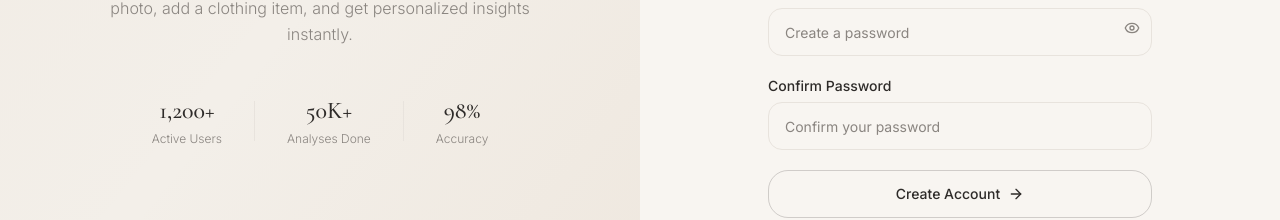
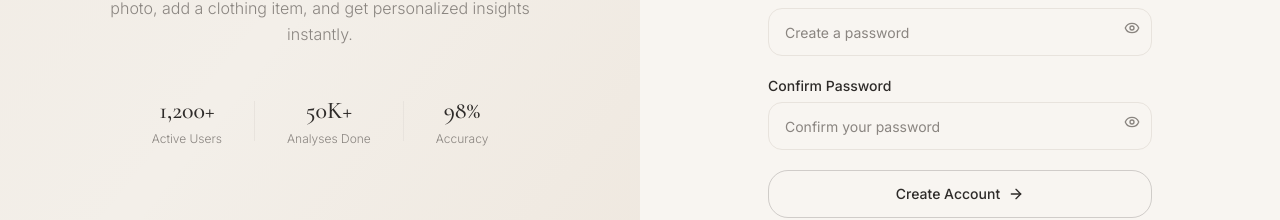
Before and after one commit to jobelGolde12/suitora, a Next.js app: page /register in a window 1280 px wide. Shown: the part 422-642 px from the top of the page. Built offline with nearby package versions, Linux system fonts and the light colour scheme; no server answers.

Commit message:
Add eye icon on register page

```diff
--- a/app/(auth)/layout.tsx
+++ b/app/(auth)/layout.tsx
@@ -1,4 +1,5 @@
 import Link from "next/link";
+import Image from "next/image";
 
 export default function AuthLayout({
   children,
@@ -13,7 +14,7 @@ export default function AuthLayout({
         <div className="relative z-10 max-w-md text-center space-y-8">
           <Link href="/" className="inline-flex items-center gap-2.5 group">
             <div className="flex h-10 w-10 items-center justify-center rounded-full border border-accent/30 bg-accent/10 overflow-hidden">
-              <img
+              <Image
                 src="/suitora_logo.png"
                 alt="Suitora"
                 width={40}
@@ -63,7 +64,7 @@ export default function AuthLayout({
         <div className="lg:hidden p-6">
           <Link href="/" className="inline-flex items-center gap-2.5 group">
             <div className="flex h-8 w-8 items-center justify-center rounded-full border border-accent/30 bg-accent/10 overflow-hidden">
-              <img
+              <Image
                 src="/suitora_logo.png"
                 alt="Suitora"
                 width={32}
--- a/app/(auth)/register/page.tsx
+++ b/app/(auth)/register/page.tsx
@@ -13,6 +13,7 @@ import { registerSchema, type RegisterFormData } from "@/lib/utils/validation";
 
 export default function RegisterPage() {
   const [showPassword, setShowPassword] = useState(false);
+  const [showConfirmPassword, setShowConfirmPassword] = useState(false);
   const [isLoading, setIsLoading] = useState(false);
   const [message, setMessage] = useState<{ type: "success" | "error"; text: string } | null>(null);
   const router = useRouter();
@@ -132,13 +133,22 @@ export default function RegisterPage() {
           </button>
         </div>
 
+        <div className="relative">
           <Input
             label="Confirm Password"
-          type="password"
+            type={showConfirmPassword ? "text" : "password"}
             placeholder="Confirm your password"
             error={errors.confirmPassword?.message}
             {...register("confirmPassword")}
           />
+          <button
+            type="button"
+            onClick={() => setShowConfirmPassword(!showConfirmPassword)}
+            className="absolute right-3 top-[38px] text-muted hover:text-foreground transition-colors"
+          >
+            {showConfirmPassword ? <EyeOff className="h-4 w-4" /> : <Eye className="h-4 w-4" />}
+          </button>
+        </div>
 
         <Button type="submit" loading={isLoading} variant="editorial" className="w-full rounded-full h-12">
           Create Account
--- a/app/loading.tsx
+++ b/app/loading.tsx
@@ -1,9 +1,11 @@
+import Image from "next/image";
+
 export default function Loading() {
   return (
     <div className="min-h-screen flex items-center justify-center">
       <div className="flex flex-col items-center gap-4">
         <div className="flex h-12 w-12 items-center justify-center rounded-xl bg-gradient-to-br from-primary to-accent overflow-hidden">
-          <img
+          <Image
             src="/suitora_logo.png"
             alt="Suitora"
             width={48}
--- a/app/not-found.tsx
+++ b/app/not-found.tsx
@@ -1,4 +1,5 @@
 import Link from "next/link";
+import Image from "next/image";
 import { Button } from "@/components/ui/Button";
 
 export default function NotFound() {
@@ -7,7 +8,7 @@ export default function NotFound() {
       <div className="text-center max-w-sm">
         <div className="flex justify-center mb-6">
           <div className="flex h-16 w-16 items-center justify-center rounded-2xl bg-accent/10 overflow-hidden">
-            <img
+            <Image
               src="/suitora_logo.png"
               alt="Suitora"
               width={64}
--- a/components/layout/Navbar.tsx
+++ b/components/layout/Navbar.tsx
@@ -2,6 +2,7 @@
 
 import { useState, useEffect } from "react";
 import Link from "next/link";
+import Image from "next/image";
 import { usePathname } from "next/navigation";
 import { cn } from "@/lib/utils/cn";
 import { Button } from "@/components/ui/Button";
@@ -42,12 +43,13 @@ export function Navbar() {
         {/* Logo */}
         <Link href="/" className="flex items-center gap-2.5 group">
           <div className="flex h-8 w-8 shrink-0 items-center justify-center rounded-full border border-accent/30 bg-accent/10 overflow-hidden">
-            <img
+            <Image
               src="/suitora_logo.png"
               alt="Suitora"
               width={32}
               height={32}
               className="object-cover"
+              priority
             />
           </div>
           <span className="font-heading text-xl font-medium tracking-tight">
--- a/components/layout/Sidebar.tsx
+++ b/components/layout/Sidebar.tsx
@@ -2,6 +2,7 @@
 
 import { useState, useEffect } from "react";
 import Link from "next/link";
+import Image from "next/image";
 import { usePathname } from "next/navigation";
 import {
   LayoutDashboard,
@@ -30,7 +31,7 @@ function BrandMark({ collapsed }: { collapsed?: boolean }) {
       className={cn("flex items-center gap-2.5 group", collapsed && "justify-center")}
     >
       <div className="flex h-8 w-8 shrink-0 items-center justify-center rounded-full border border-accent/30 bg-accent/10 overflow-hidden transition-colors group-hover:border-accent/50">
-        <img
+        <Image
           src="/suitora_logo.png"
           alt="Suitora"
           width={32}
```
Lines whose indentation alone changed are shown as unchanged.
